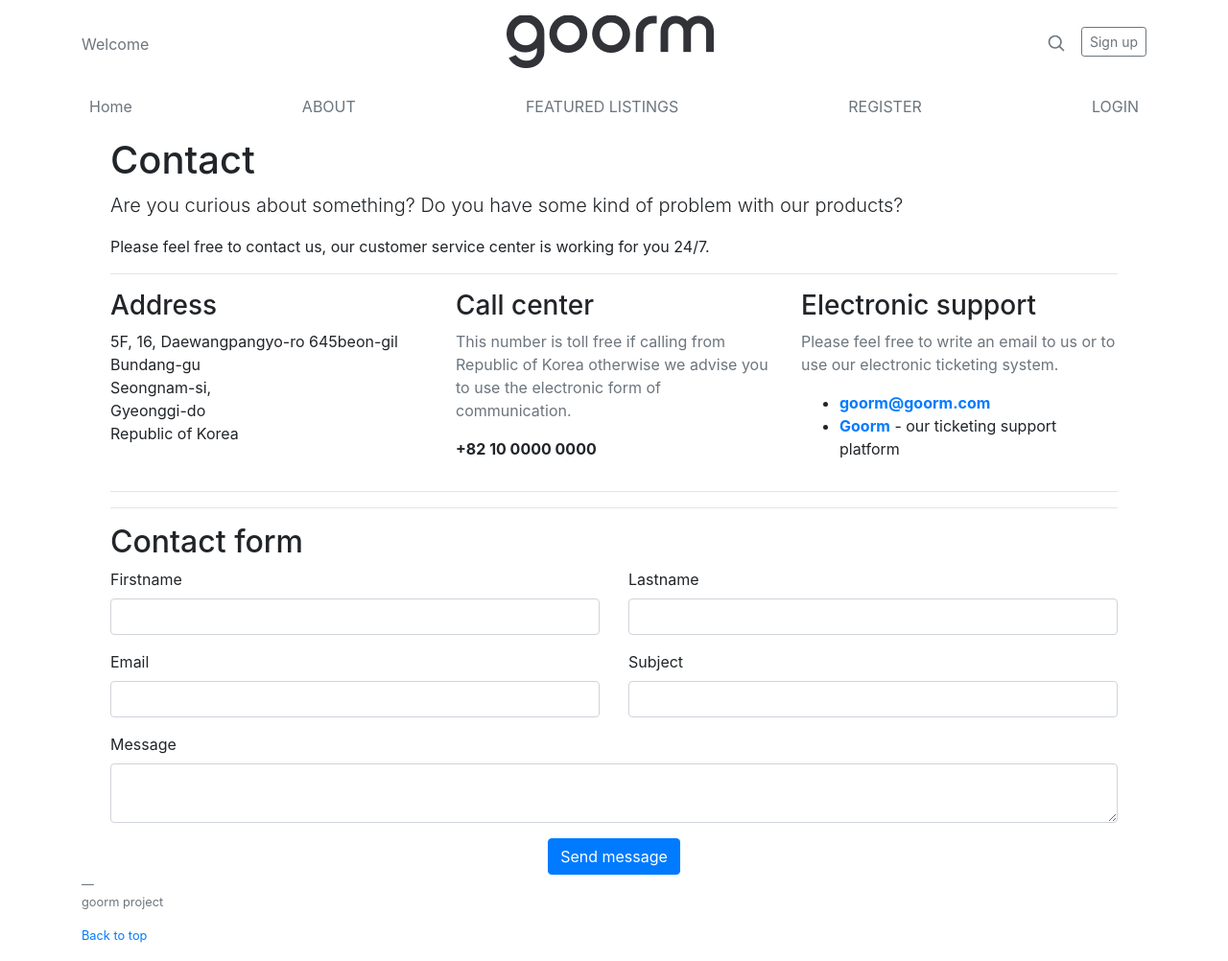
After one commit to djsc6511/myshoppingmall, a Django app: page /contact/ in a window 1280 px wide. The commit adds this page. Shown: the whole page at 96% size. Run offline with Django 3.2, Linux system fonts and the light colour scheme; some libraries are stand-ins or nearby versions.

Commit message:
home&contact page layout mod & change contact

```diff
--- a/myshoppingmall/page/urls.py
+++ b/myshoppingmall/page/urls.py
@@ -3,5 +3,5 @@ from . import views
 
 urlpatterns = [
     path('', views.index, name='index'),
-    path('about', views.about, name='about')
+    path('contact/', views.contact, name='contact')
 ]
--- a/myshoppingmall/page/views.py
+++ b/myshoppingmall/page/views.py
@@ -4,5 +4,5 @@ from django.http import HttpResponse
 def index(request):
     return render(request, 'page/index.html')
 
-def about(request):
-    return render(request, 'page/about.html')
+def contact(request):
+    return render(request, 'page/contact.html')
--- /dev/null
+++ b/myshoppingmall/templates/page/contact.html
@@ -0,0 +1,107 @@
+{% extends 'base.html' %}
+
+{% block content%}
+<div id="all">
+        <div id="content">
+            <div class="container">
+                <div class="col-md-12">
+                    <div class="box" id="contact">
+                        <h1>Contact</h1>
+
+                        <p class="lead">Are you curious about something? Do you have some kind of problem with our products?</p>
+                        <p>Please feel free to contact us, our customer service center is working for you 24/7.</p>
+
+                        <hr>
+
+                        <div class="row">
+                            <div class="col-sm-4">
+                                <h3><i class="fa fa-map-marker"></i> Address</h3>
+                                <p>5F, 16, Daewangpangyo-ro 645beon-gil
+                                    <br>Bundang-gu
+                                    <br>Seongnam-si,
+                                    <br>Gyeonggi-do
+                                    <br>Republic of Korea
+                                </p>
+                            </div>
+                            <!-- /.col-sm-4 -->
+                            <div class="col-sm-4">
+                                <h3><i class="fa fa-phone"></i> Call center</h3>
+                                <p class="text-muted">This number is toll free if calling from Republic of Korea otherwise we advise you to use the electronic form of communication.</p>
+                                <p><strong>+82 10 0000 0000</strong>
+                                </p>
+                            </div>
+                            <!-- /.col-sm-4 -->
+                            <div class="col-sm-4">
+                                <h3><i class="fa fa-envelope"></i> Electronic support</h3>
+                                <p class="text-muted">Please feel free to write an email to us or to use our electronic ticketing system.</p>
+                                <ul>
+                                    <li><strong><a href="mailto:">goorm@goorm.com</a></strong>
+                                    </li>
+                                    <li><strong><a href="#">Goorm</a></strong> - our ticketing support platform</li>
+                                </ul>
+                            </div>
+                            <!-- /.col-sm-4 -->
+                        </div>
+                        <!-- /.row -->
+
+                        <hr>
+
+                        <div id="map">
+
+                        </div>
+
+                        <hr>
+                        <h2>Contact form</h2>
+
+                        <form>
+                            <div class="row">
+                                <div class="col-sm-6">
+                                    <div class="form-group">
+                                        <label for="firstname">Firstname</label>
+                                        <input type="text" class="form-control" id="firstname">
+                                    </div>
+                                </div>
+                                <div class="col-sm-6">
+                                    <div class="form-group">
+                                        <label for="lastname">Lastname</label>
+                                        <input type="text" class="form-control" id="lastname">
+                                    </div>
+                                </div>
+                                <div class="col-sm-6">
+                                    <div class="form-group">
+                                        <label for="email">Email</label>
+                                        <input type="text" class="form-control" id="email">
+                                    </div>
+                                </div>
+                                <div class="col-sm-6">
+                                    <div class="form-group">
+                                        <label for="subject">Subject</label>
+                                        <input type="text" class="form-control" id="subject">
+                                    </div>
+                                </div>
+                                <div class="col-sm-12">
+                                    <div class="form-group">
+                                        <label for="message">Message</label>
+                                        <textarea id="message" class="form-control"></textarea>
+                                    </div>
+                                </div>
+
+                                <div class="col-sm-12 text-center">
+                                    <button type="submit" class="btn btn-primary"><i class="fa fa-envelope-o"></i> Send message</button>
+
+                                </div>
+                            </div>
+                            <!-- /.row -->
+                        </form>
+
+
+                    </div>
+
+
+                </div>
+                <!-- /.col-md-9 -->
+            </div>
+            <!-- /.container -->
+        </div>
+        <!-- /#content -->
+{% endblock %}
--- a/myshoppingmall/templates/partials/_topbar.html
+++ b/myshoppingmall/templates/partials/_topbar.html
@@ -1,10 +1,13 @@
+{% load static %}
 <header class="base-header py-3">
     <div class="row flex-nowrap justify-content-between align-items-center">
       <div class="col-4 pt-1">
         <a class="text-muted" href="#">Welcome</a>
       </div>
       <div class="col-4 text-center">
-        <a class="base-header-logo text-dark" href="#">GOORM</a>
+        <a class="base-header-logo text-dark" href="#">
+          <img src="{% static 'img/logo_goormie.png' %}">
+        </a>
       </div>
       <div class="col-4 d-flex justify-content-end align-items-center">
         <a class="text-muted" href="#">
```
Also changed, not shown: myshoppingmall/templates/page/about.html (deleted, +0 -7 lines), myshoppingmall/templates/page/index.html (+117 -3 lines), myshoppingmall/myshoppingmall/static/img/logo_goormie.png (added), 1 other file.
